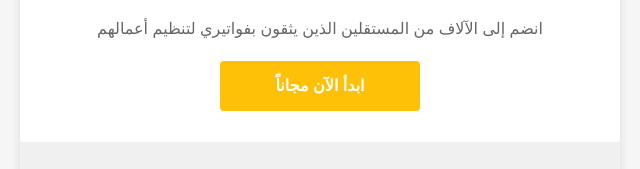
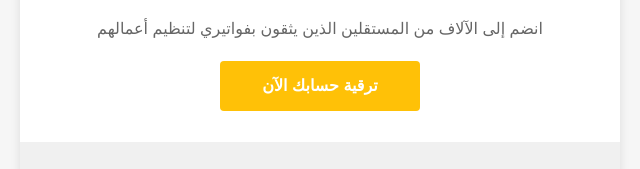
Before and after one commit to nourkuktut/EamiTe2, a plain HTML site: page index.html in a window 1280 px wide. Shown: the part 693-862 px from the top of the page, 320-960 px from the left. Drawn offline with Linux system fonts and the light colour scheme.

Commit message:
four init

```diff
--- a/index.html
+++ b/index.html
@@ -182,8 +182,8 @@
                         width: 200px;
                         -webkit-text-size-adjust: none;
                       "
-                      >ابدأ الآن مجاناً</a
-                    >
+                      >ترقية حسابك الآن
+                    </a>
                   </td>
                 </tr>
               </table>
```
